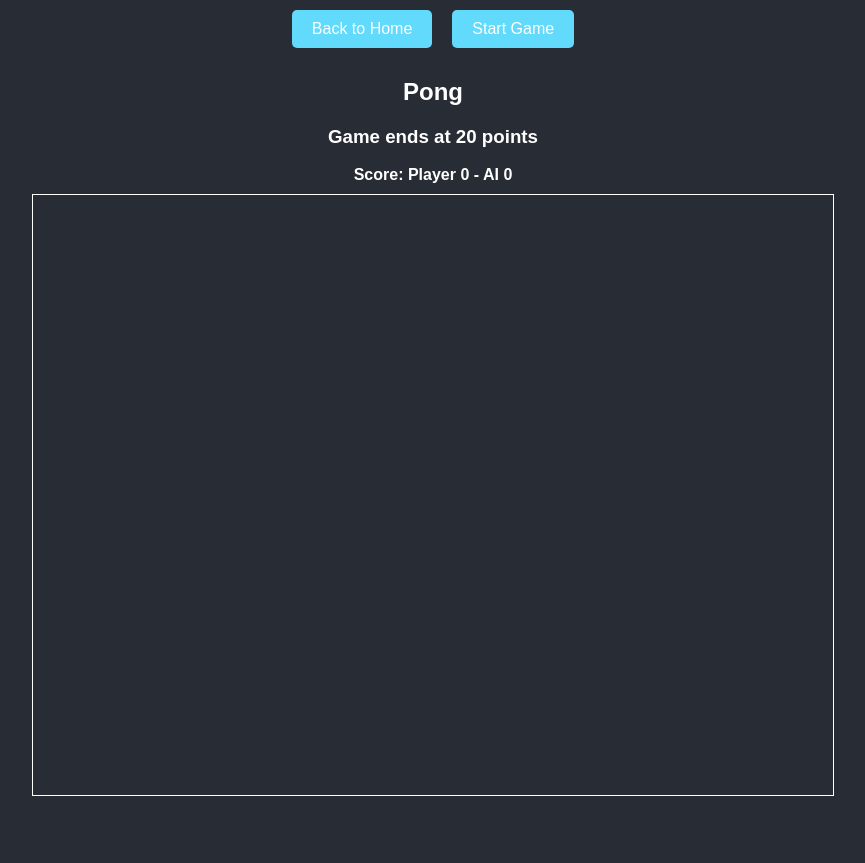
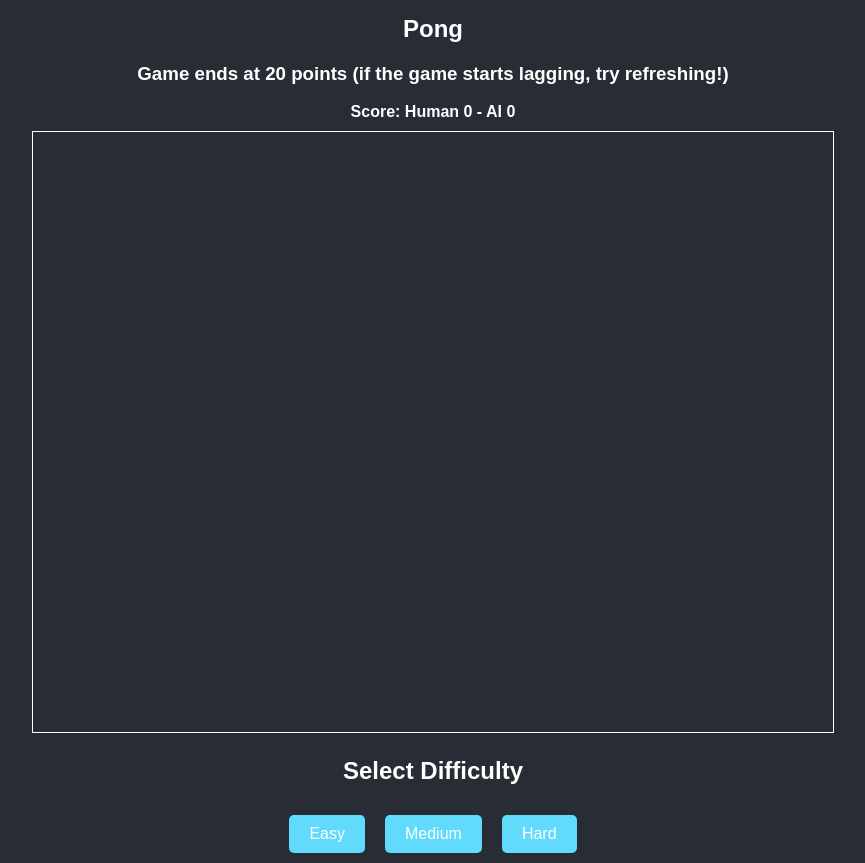
Before and after one commit to angelheredia138/retro-games-in-javascript, a React (Vite) app in the folder retro-games-js/: page /pong in a window 1280 px wide. Shown: the whole page, without its empty margins (207-1072 px from the left). Before the commit the page ends 800 px from the top, so only its background shows below. Built offline with nearby package versions, Linux system fonts and the light colour scheme.

Commit message:
pong FUNCTIONAL!!!

```diff
--- a/retro-games-js/src/pages/Pong.jsx
+++ b/retro-games-js/src/pages/Pong.jsx
@@ -6,9 +6,13 @@ import './css/Pong.css';
 const Pong = () => {
   const canvasRef = useRef(null);
   const navigate = useNavigate();
-  const [playerScore, setPlayerScore] = useState(0);
+
   const [aiScore, setAiScore] = useState(0);
+  const [humanScore, setHumanScore] = useState(0);
   const [gameStarted, setGameStarted] = useState(false);
+  const [difficulty, setDifficulty] = useState(null);
+  const [aiReactionSpeed, setAiReactionSpeed] = useState(0);
+  const [winner, setWinner] = useState(null);
 
   useEffect(() => {
     const canvas = canvasRef.current;
@@ -19,9 +23,9 @@ const Pong = () => {
     const canvasHeight = 600;
     const paddleWidth = 10;
     const paddleHeight = 100;
-    const ballSize = 10;
-    const paddleSpeed = 6;
-    const ballSpeed = 4;
+    let ballSize = 10;
+    let paddleSpeed = 3;
+    let ballSpeed = 4;
 
     let playerY = (canvasHeight - paddleHeight) / 2;
     let aiY = (canvasHeight - paddleHeight) / 2;
@@ -29,6 +33,7 @@ const Pong = () => {
     let ballY = canvasHeight / 2;
     let ballVelocityX = ballSpeed;
     let ballVelocityY = ballSpeed;
+    let aiDirection = 1;
 
     const draw = () => {
       // Clear the canvas
@@ -48,7 +53,6 @@ const Pong = () => {
     };
 
     const update = () => {
-      // Move the ball
       ballX += ballVelocityX;
       ballY += ballVelocityY;
 
@@ -69,18 +73,48 @@ const Pong = () => {
 
       // Ball out of bounds
       if (ballX <= 0) {
-        setAiScore(prevScore => prevScore + 1);
-        resetBall();
+        setAiScore(prevScore => {
+          const newScore = prevScore + 1;
+          if (newScore >= 20) {
+            setWinner('AI Wins!');
+            ballVelocityX = 0;
+            ballVelocityY = 0;
+            paddleSpeed = 0;
+            ballSpeed = 0;
+            setGameStarted(false);
+          }
+          return newScore;
+        });
+        resetBall('human');
       } else if (ballX + ballSize >= canvasWidth) {
-        setPlayerScore(prevScore => prevScore + 1);
-        resetBall();
+        setHumanScore(prevScore => {
+          const newScore = prevScore + 1;
+          if (newScore >= 20) {
+            setWinner('Human Wins!');
+            ballVelocityX = 0;
+            ballVelocityY = 0;
+            paddleSpeed = 0;
+            ballSpeed = 0;
+            setGameStarted(false);
+          }
+          return newScore;
+        });
+        resetBall('ai');
       }
 
-      // Simple AI movement
-      if (aiY + paddleHeight / 2 < ballY) {
-        aiY += paddleSpeed;
-      } else {
-        aiY -= paddleSpeed;
+      // Hybrid AI paddle movement
+      // Constant speed component
+      aiY += aiDirection * paddleSpeed;
+      if (aiY <= 0 || aiY + paddleHeight >= canvasHeight) {
+        aiDirection *= -1; // Change direction when hitting the top or bottom
+      }
+      // Position adjustment component
+      if (ballVelocityX > 0 && ballX > canvasWidth / 2) { // Only adjust when ball is moving towards AI
+        if (ballY < aiY + paddleHeight / 2) {
+          aiY -= aiReactionSpeed; // Adjust reaction speed based on difficulty
+        } else if (ballY > aiY + paddleHeight / 2) {
+          aiY += aiReactionSpeed; // Adjust reaction speed based on difficulty
+        }
       }
 
       // Update player paddle position based on mouse movement
@@ -94,27 +128,24 @@ const Pong = () => {
       };
 
       canvas.addEventListener('mousemove', updatePlayerPosition);
-
       draw();
     };
 
-    const resetBall = () => {
+    const resetBall = (lastLoser) => {
       ballX = canvasWidth / 2;
       ballY = canvasHeight / 2;
-      ballVelocityX = ballSpeed * (Math.random() > 0.5 ? 1 : -1); // Randomize initial direction
+      if (lastLoser === 'ai') {
+        ballVelocityX = ballSpeed; // Serve to AI
+      } else if (lastLoser === 'human') {
+        ballVelocityX = -ballSpeed; // Serve to Human
+      } else {
+        ballVelocityX = ballSpeed * (Math.random() > 0.5 ? 1 : -1); // Randomize initial direction
+      }
       ballVelocityY = (Math.random() - 0.5) * ballSpeed * 2;
     };
 
     const gameLoop = () => {
       if (!gameStarted) return;
-      if (playerScore >= 20 || aiScore >= 20) {
-        context.clearRect(0, 0, canvasWidth, canvasHeight);
-        context.fillStyle = 'white';
-        context.font = '48px sans-serif';
-        context.textAlign = 'center';
-        context.fillText(playerScore >= 20 ? 'Player Wins!' : 'AI Wins!', canvasWidth / 2, canvasHeight / 2);
-        return;
-      }
       update();
       requestAnimationFrame(gameLoop);
     };
@@ -122,35 +153,61 @@ const Pong = () => {
     if (gameStarted) {
       gameLoop();
     }
-  }, [playerScore, aiScore, gameStarted]);
+  }, [gameStarted, aiReactionSpeed]);
 
   const handleStart = () => {
+    setAiScore(0);
+    setHumanScore(0);
+    setWinner(null);
     setGameStarted(true);
   };
 
-  const handleRestart = () => {
-    setPlayerScore(0);
-    setAiScore(0);
-    setGameStarted(false);
-    const canvas = canvasRef.current;
-    const context = canvas.getContext('2d');
-    context.clearRect(0, 0, canvas.width, canvas.height); // Clear the canvas
-    resetBall();
+  const handleDifficultySelect = (selectedDifficulty) => {
+    setDifficulty(selectedDifficulty);
+    switch (selectedDifficulty) {
+      case 'easy':
+        setAiReactionSpeed(1);
+        break;
+      case 'medium':
+        setAiReactionSpeed(5);
+        break;
+      case 'hard':
+        setAiReactionSpeed(8);
+        break;
+      default:
+        setAiReactionSpeed(1);
+        break;
+    }
+    handleStart();
   };
 
   return (
     <div className="pong-container">
+
+      {!gameStarted && winner && (
+        <div className="winner-screen">
+          <h2>{winner}</h2>
+          <button onClick={handleStart}>Start Game</button>
+          <div className="difficulty-selection">
+            <button onClick={() => handleDifficultySelect('easy')}>Easy</button>
+            <button onClick={() => handleDifficultySelect('medium')}>Medium</button>
+            <button onClick={() => handleDifficultySelect('hard')}>Hard</button>
+          </div>
+        </div>
+      )}
       <button onClick={() => navigate('/')}>Back to Home</button>
-      {!gameStarted ? (
-        <button onClick={handleStart}>Start Game</button>
-      ) : (
-        <button onClick={handleRestart}>Restart</button>
+      <h2>Pong</h2>
+      <h3>Game ends at 20 points (if the game starts lagging, try refreshing!)</h3>
+      <h4>Score: Human {humanScore} - AI {aiScore}</h4>
+      <canvas ref={canvasRef} width="800" height="600" style={{ border: '1px solid white' }} />
+      {!gameStarted && !winner && (
+        <div className="difficulty-selection">
+          <h2>Select Difficulty</h2>
+          <button onClick={() => handleDifficultySelect('easy')}>Easy</button>
+          <button onClick={() => handleDifficultySelect('medium')}>Medium</button>
+          <button onClick={() => handleDifficultySelect('hard')}>Hard</button>
+        </div>
       )}
-      <h2>Pong</h2>
-      <h3>Game ends at 20 points</h3>
-      <h4>Score: Player {playerScore} - AI {aiScore}</h4>
-      <canvas ref={canvasRef} width="800" height="600" style={{ border: '1px solid white' }} />
-
     </div>
   );
 };
```
